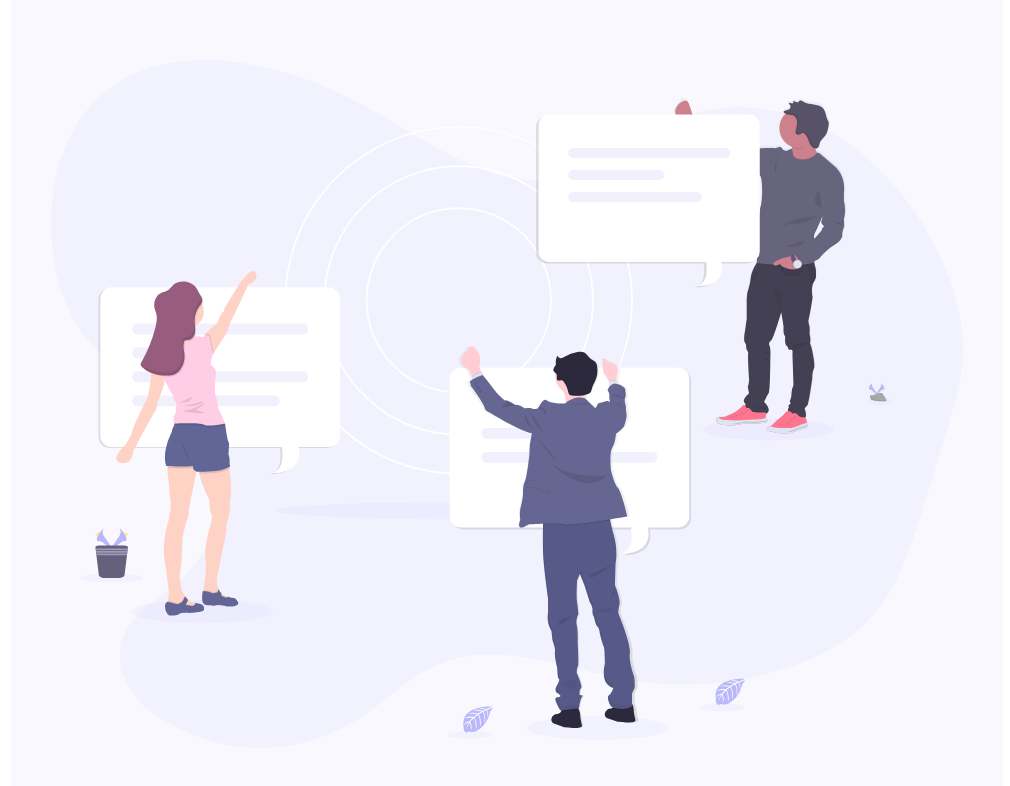
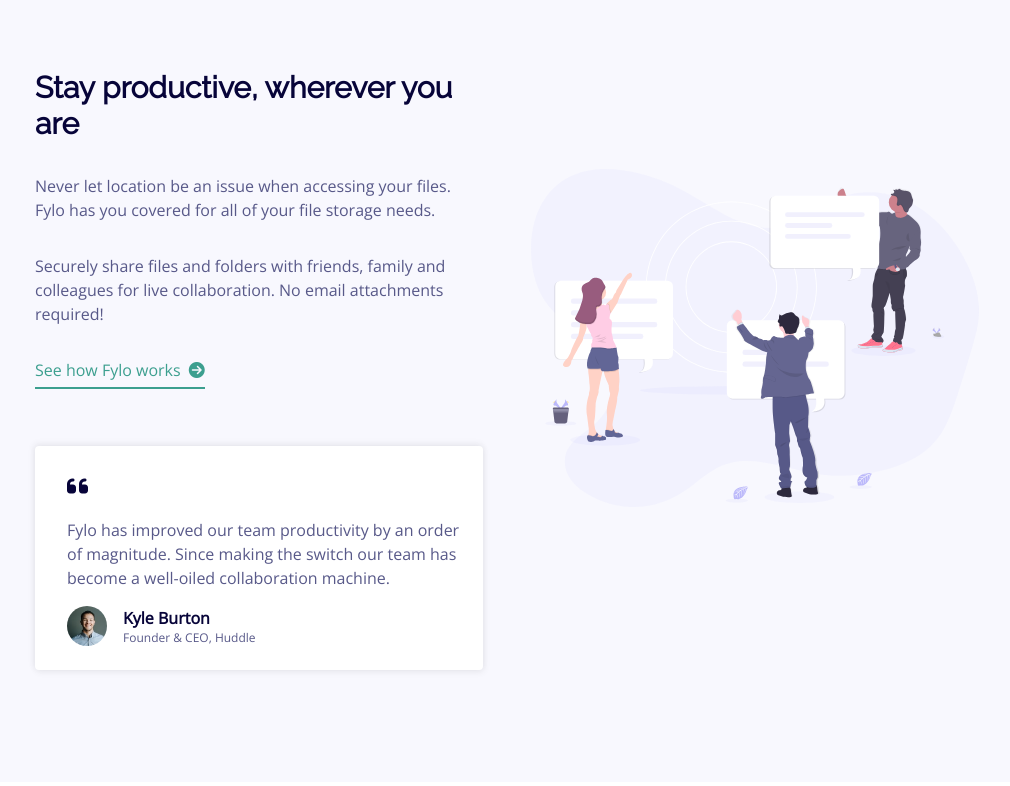
Before and after one commit to theGZMN/fylo-landing-page, a website: page src/index.html in a window 1280 px wide. Shown: the part 768-1554 px from the top of the page, without its empty margins (133-1143 px from the left). Drawn offline with nearby package versions, Linux system fonts and the light colour scheme.

Commit message:
Update src/index.html

```diff
--- a/src/index.html
+++ b/src/index.html
@@ -7,6 +7,7 @@
     <link rel="preconnect" href="https://fonts.googleapis.com">
     <link rel="preconnect" href="https://fonts.gstatic.com" crossorigin>
     <link href="https://fonts.googleapis.com/css2?family=Open+Sans&family=Raleway&display=swap" rel="stylesheet">
+    <script src="https://kit.fontawesome.com/328486b131.js" crossorigin="anonymous"></script>
     <link rel="stylesheet" href="/css/main.css">
     <title>Fylo Landing Page</title>
   </head>
@@ -38,7 +39,7 @@
         </div>
         <!-- Hero Text -->
         <div class="space-y-8 px-2 md:order-first md:px-0">
-          <h1 class="text-3xl font-bold text-veryDarkBlue leading-normal">
+          <h1 class="text-3xl font-bold font-raleway text-veryDarkBlue leading-normal lg:text-4xl lg:leading-normal xl:text-5xl xl:leading-snug">
             All your files in one secure location, accessible anywhere.
           </h1>
           <p class=" text-desBlue leading-normal">
@@ -47,22 +48,66 @@
           <!-- Hero Form -->
           <form class="px-2 space-y-5 md:px-0 lg:grid lg:grid-cols-lgSearch lg:items-center lg:space-y-0 lg: gap-4 xl:grid-cols-xlSearch">
             <input class="block border-2 border-solid border-veryDarkBlue px-4 py-2 w-full outline-none rounded" type="email" name="email" id="email" placeholder="Enter your email..">
-            <input class="bg-brightBlue text-white w-full py-2.5 rounded hover:bg-opacity-80" type="submit" id="submit" value="Get Started">
+            <input class="bg-brightBlue text-white w-full py-2.5 rounded cursor-pointer hover:bg-opacity-80" type="submit" id="submit" value="Get Started">
           </form>
         </div>
       </div>
     </header>
 
     <!-- Article -->
-    <section id="article"" class="mt-12 lg:mt-16 xl:mt-20">
+    <section id="article" class="mt-12 lg:mt-16 xl:mt-20">
       <!-- Mobile Curve Image -->
       <img class="w-full md:hidden" src="/images/bg-curve-mobile.svg" alt="mobile curve">
       <!-- Desktop Curve Image -->
       <img class="hidden md:block md:w-full" src="/images/bg-curve-desktop.svg" alt="desktop curve">
-      <!-- Article Container -->
-      <div class=" bg-lightGrayBlue container mx-auto text-center px-10 py-20 grid grid-cols-1 justify-center items-center gap-12">
-        <!-- Article Image -->
-        <img src="/images/illustration-2.svg" alt="ill-2">
+      <div class=" bg-lightGrayBlue">
+        <!-- Article Container -->
+        <div class="container mx-auto text-center px-10 pt-20 pb-28 grid grid-cols-1 justify-center items-center gap-12 md:grid-cols-2 md:text-left md:px-6">
+          <!-- Article Image -->
+          <img class="container mx-auto mb-16 md:order-last" src="/images/illustration-2.svg" alt="ill-2">
+          <!-- Article Text -->
+          <div class="space-y-16">
+            <!-- Article Description -->
+            <div class=" container mx-auto space-y-8">
+              <h3 class=" font-raleway text-lg font-extrabold text-veryDarkBlue md:text-2xl md:leading-normal lg:text-3xl xl:text-4xl">
+                Stay productive, wherever you are
+              </h3>
+              <p class=" text-desBlue text-left lg:max-w-md">
+                Never let location be an issue when accessing your files. Fylo has you covered for all of your file storage needs.
+              </p>
+              <p class=" text-desBlue text-left lg:max-w-md">
+                Securely share files and folders with friends, family and colleagues for live collaboration. No email attachments required!
+              </p>
+              <!-- Article Link -->
+              <div>
+                <a class=" text-moderateCyan border-solid border-b-2 border-moderateCyan py-1.5 cursor-pointer hover:opacity-70">
+                  See how Fylo works <i class="fa-solid fa-circle-arrow-right ml-1"></i>
+                </a>
+              </div>
+            </div>
+            <!-- Article Card -->
+            <div class="container mx-auto px-8 md:px-0">
+              <div class="bg-white text-desBlue pl-8 pr-4 py-6 space-y-4 text-left shadow-card rounded lg:max-w-md">
+                <i class="fa-solid fa-quote-left text-2xl text-veryDarkBlue"></i>
+                <p>
+                  Fylo has improved our team productivity by an order of magnitude. Since making the switch our team has become a well-oiled collaboration machine.
+                </p>
+                <!-- Quote Author -->
+                <div class="flex items-center gap-4">
+                  <div>
+                    <img class="w-10 rounded-full" src="/images/avatar-testimonial.jpg" alt="avatar">
+                  </div>
+                  <div class="">
+                    <p class="text-md flex flex-col">
+                      <span class="font-bold text-veryDarkBlue">Kyle Burton</span>
+                      <span class="text-xs">Founder & CEO, Huddle</span>
+                    </p>
+                  </div>
+                </div>
+              </div>
+            </div>
+          </div>
+        </div>
       </div>
     </section>
   </body>
```
